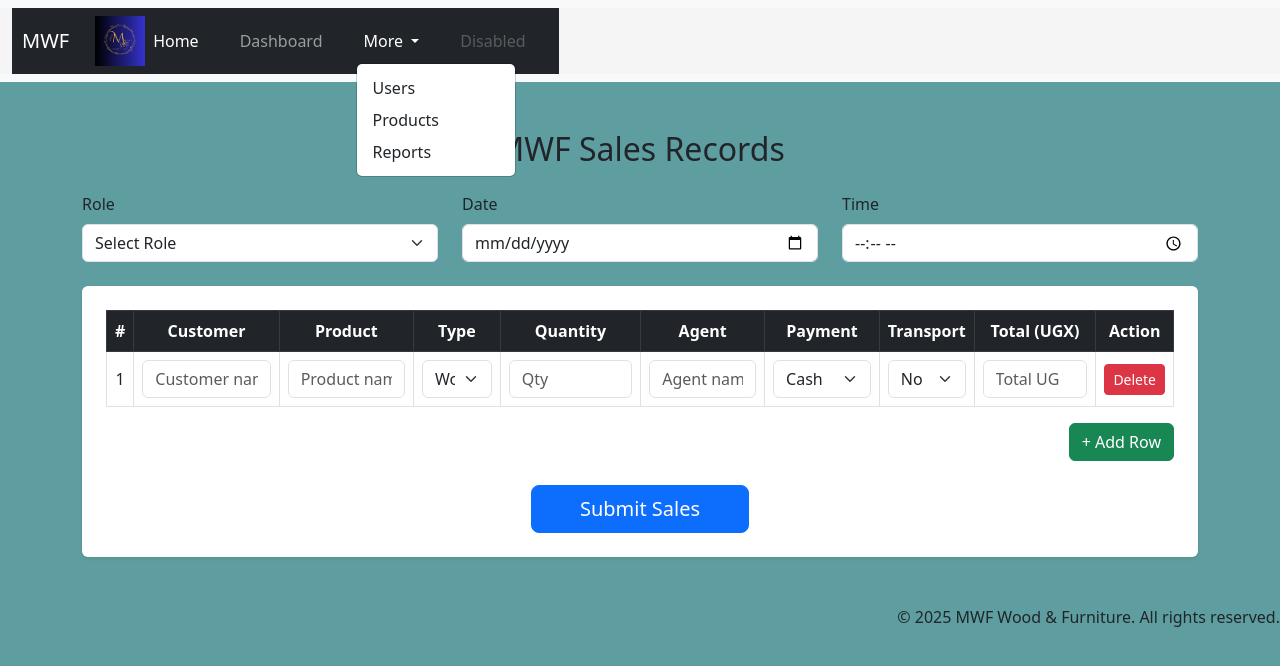
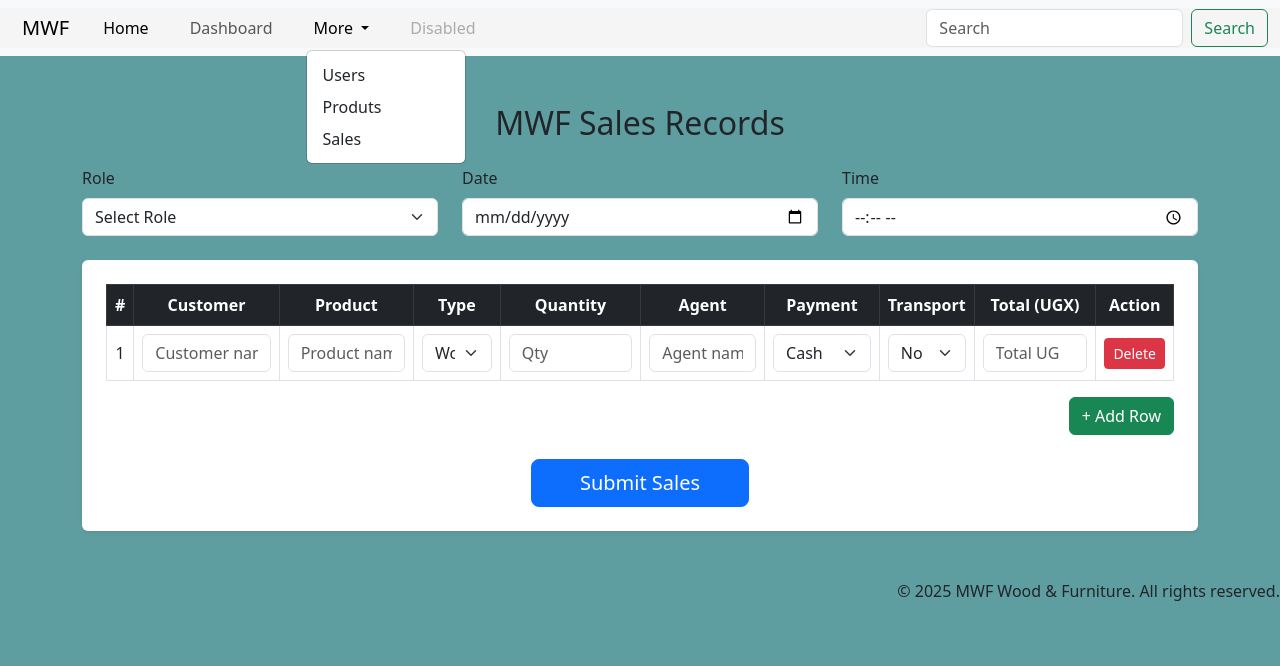
Before and after one commit to Joseline-Nassazi11/professional-, a plain HTML site: page sales.html in a window 1280 px wide. Both pictures are taken after a click on the button "More". Drawn offline with nearby package versions, Linux system fonts and the light colour scheme.

Commit message:
changed linkings

```diff
--- a/sales.html
+++ b/sales.html
@@ -33,15 +33,11 @@
 
 <body>
 
-    <nav class="navbar navbar-expand-lg bg-light">
-
+    <nav class="navbar navbar-expand-lg bg-body-tertiary">
         <div class="container-fluid">
-            <nav class="navbar navbar-expand-lg navbar-dark bg-dark">
-
-                <a class="navbar-brand" href="#">MWF</a><img src="Initial-Logo.jpg" width="50px" alt="">
-                <button class="navbar-toggler" type="button" data-bs-toggle="collapse"
-                    data-bs-target="#navbarSupportedContent" aria-controls="navbarSupportedContent"
-                    aria-expanded="false" aria-label="Toggle navigation">
+            <a class="navbar-brand" href="#">MWF</a>
+            <button class="navbar-toggler" type="button" data-bs-toggle="collapse" data-bs-target="#navbarSupportedContent"
+                aria-controls="navbarSupportedContent" aria-expanded="false" aria-label="Toggle navigation">
                 <span class="navbar-toggler-icon"></span>
             </button>
             <div class="collapse navbar-collapse" id="navbarSupportedContent">
@@ -53,20 +49,24 @@
                         <a class="nav-link" href="dashboard.html">Dashboard</a>
                     </li>
                     <li class="nav-item dropdown">
-                            <a class="nav-link dropdown-toggle" href="#" role="button"
-                                data-bs-toggle="dropdown" aria-expanded="false">
+                        <a class="nav-link dropdown-toggle" href="#" role="button" data-bs-toggle="dropdown"
+                            aria-expanded="false">
                             More
                         </a>
                         <ul class="dropdown-menu">
                             <li><a class="dropdown-item" href="users.html">Users</a></li>
-                                <li><a class="dropdown-item" href="product.html">Products</a></li>
-                                <li><a class="dropdown-item" href="reports.html">Reports</a></li>
+                            <li><a class="dropdown-item" href="product.html">Produts</a></li>
+                            <li><a class="dropdown-item" href="sales.html">Sales</a></li>
                         </ul>
                     </li>
                     <li class="nav-item">
                         <a class="nav-link disabled" aria-disabled="true">Disabled</a>
                     </li>
                 </ul>
+                <form class="d-flex" role="search">
+                    <input class="form-control me-2" type="search" placeholder="Search" aria-label="Search" />
+                    <button class="btn btn-outline-success" type="submit">Search</button>
+                </form>
             </div>
         </div>
     </nav>
```
Also changed, not shown: reports.html (+1 -1 lines), users.html (+8 -2 lines). Lines whose indentation alone changed are shown as unchanged.
